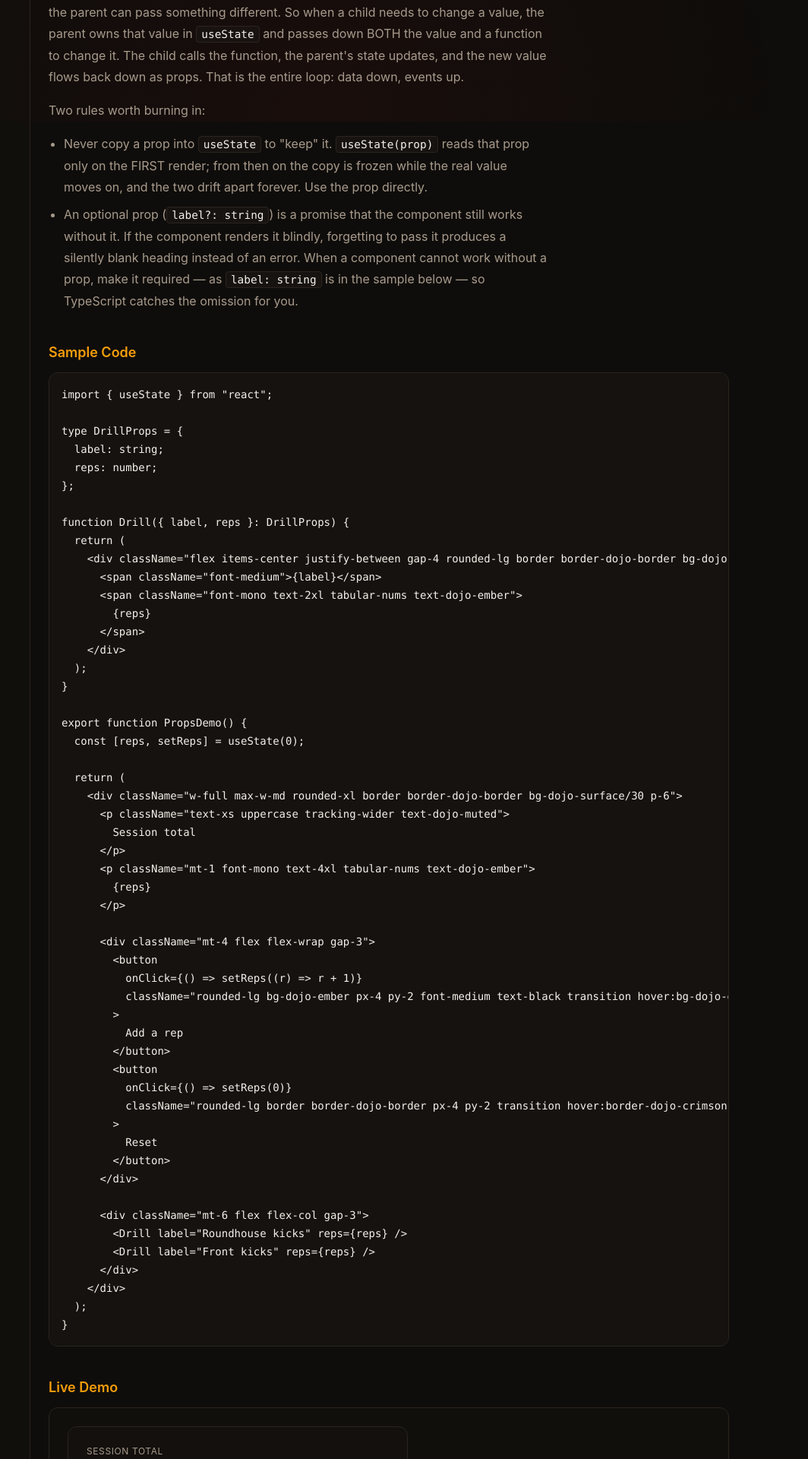
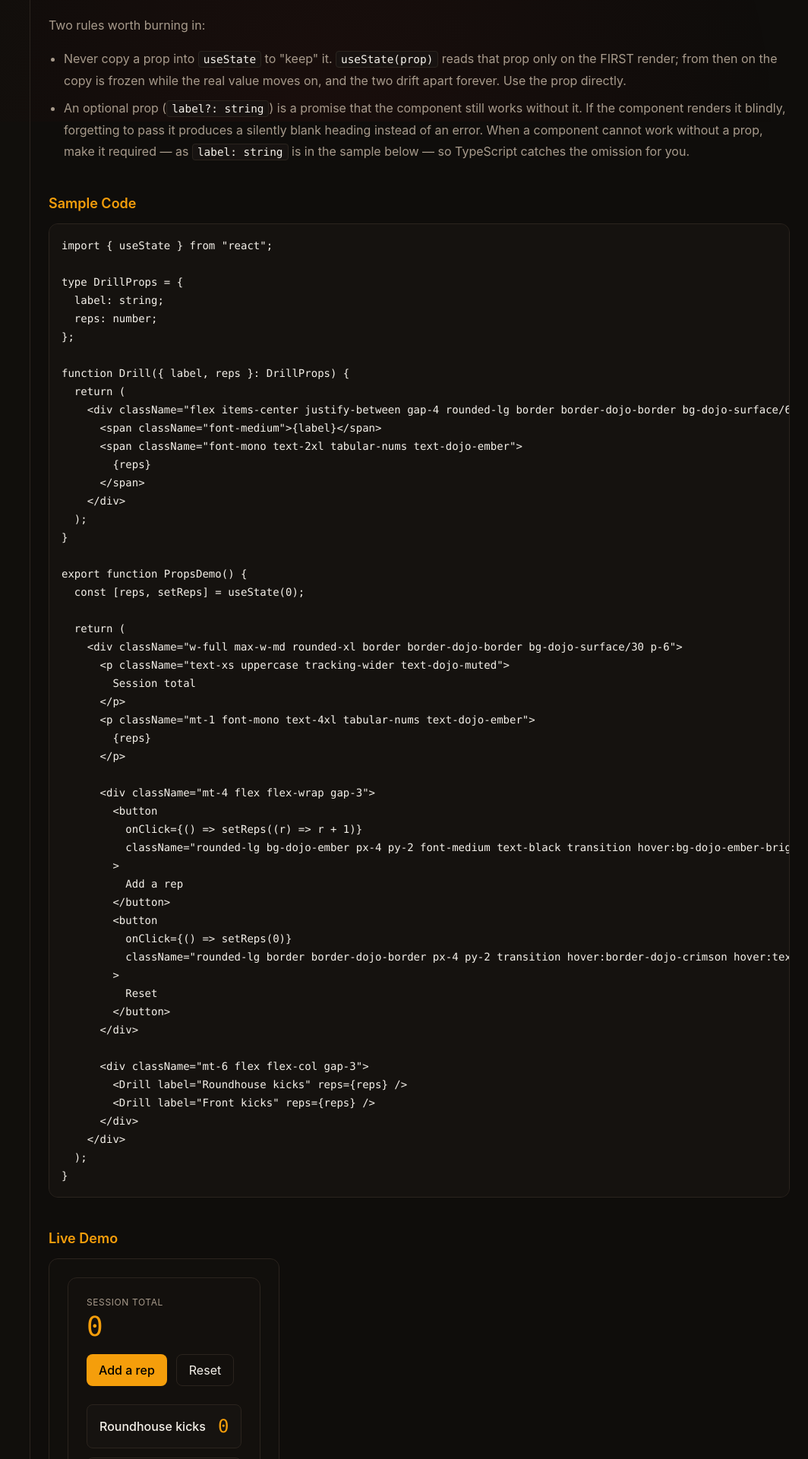
Before and after one commit to jonathan-llemit-dev/jojo-dojo, a React (Vite) app: page /dojo/topic/components-props in a window 1280 px wide. Shown: the part 640-2560 px from the top of the page at 76% size, without its empty margins (216-1280 px from the left). Built offline with nearby package versions, Linux system fonts and the light colour scheme.

Commit message:
feat: improve layout responsiveness and demo component width handling

```diff
--- a/src/components/topics/RichText.tsx
+++ b/src/components/topics/RichText.tsx
@@ -160,7 +160,7 @@ export function RichText({ text }: { text: string }) {
           return (
             <ul
               key={`block-${index}`}
-              className="my-4 flex max-w-prose list-disc flex-col gap-2 pl-5 leading-7"
+              className="my-4 flex list-disc flex-col gap-2 pl-5 leading-7"
             >
               {block.items.map((item, itemIndex) => (
                 <li key={`item-${itemIndex}`}>
@@ -172,7 +172,7 @@ export function RichText({ text }: { text: string }) {
         }
 
         return (
-          <p key={`block-${index}`} className="my-4 max-w-prose leading-7 first:mt-0">
+          <p key={`block-${index}`} className="my-4 leading-7 first:mt-0">
             {withInlineCode(block.text, `block-${index}`)}
           </p>
         );
--- a/src/components/topics/TopicDetail.tsx
+++ b/src/components/topics/TopicDetail.tsx
@@ -9,6 +9,12 @@ import { RichText } from "./RichText";
  * 1. Description / lesson explanation
  * 2. Sample code block (when available)
  * 3. Live working component demo
+ *
+ * Layout: one full-width column. An earlier attempt split the page at `2xl` and put
+ * the Live Demo in a right-hand column, but the demo components are designed at
+ * `max-w-md` / `max-w-lg` — wrapping one into a narrower column made its *own*
+ * controls wrap too, so the split was dropped. The lecture and the code now take the
+ * whole width of the panel instead, and the demo keeps the width it was built for.
  */
 export function TopicDetail() {
   // A URL param is always `string | undefined`, so read it first and only look it
@@ -42,7 +48,7 @@ export function TopicDetail() {
   const lessonTotal = topicRegistry.length;
 
   return (
-    <div className="max-w-4xl">
+    <div className="w-full">
       {/* Header — where you are in the path, then the belt, then the heading. */}
       <header className="mb-8 border-b border-dojo-border pb-6">
         <nav
@@ -96,12 +102,13 @@ export function TopicDetail() {
         </section>
       )}
 
-      {/* Live demo */}
+      {/* Live demo. `w-fit` keeps the panel wrapped around the demo at the width it
+          was designed for, instead of stretching a mostly-empty box across the page. */}
       <section>
         <h2 className="text-lg font-semibold mb-3 text-dojo-ember">
           Live Demo
         </h2>
-        <div className="rounded-xl border border-dojo-border bg-dojo-surface/30 p-4 md:p-6">
+        <div className="w-fit max-w-full rounded-xl border border-dojo-border bg-dojo-surface/30 p-4 md:p-6">
           <Demo />
         </div>
       </section>
--- a/src/pages/TopicIndex.tsx
+++ b/src/pages/TopicIndex.tsx
@@ -12,15 +12,15 @@ import { beltBadgeClass, beltDotClass } from "../topics/beltStyles";
  */
 export function TopicIndex() {
   return (
-    <div className="max-w-4xl">
+    <div className="w-full">
       <h1 className="text-2xl font-bold mb-2 md:text-3xl">Welcome to the Dojo</h1>
-      <p className="text-dojo-muted mb-8 max-w-prose">
+      <p className="text-dojo-muted mb-8">
         The lessons build on each other, so the cards below are numbered in the order
         they are meant to be read. Any topic can also be opened straight from the
         sidebar.
       </p>
 
-      <ol className="grid list-none grid-cols-1 gap-4 p-0 sm:grid-cols-2">
+      <ol className="grid list-none grid-cols-1 gap-4 p-0 sm:grid-cols-2 2xl:grid-cols-3">
         {topicRegistry.map((topic, index) => (
           <li key={topic.slug}>
             <Link
```
Also changed, not shown: 2 other files (tests, documents, lock files or other folders).
